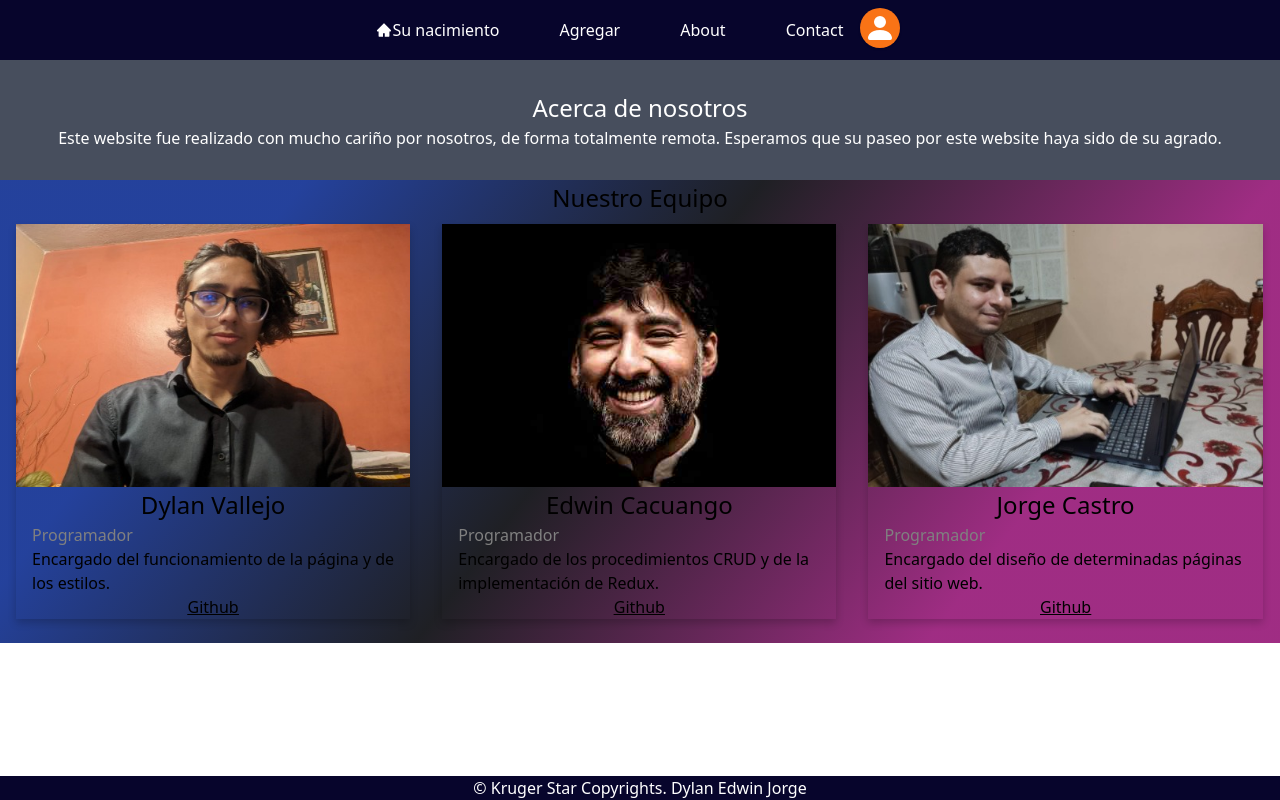
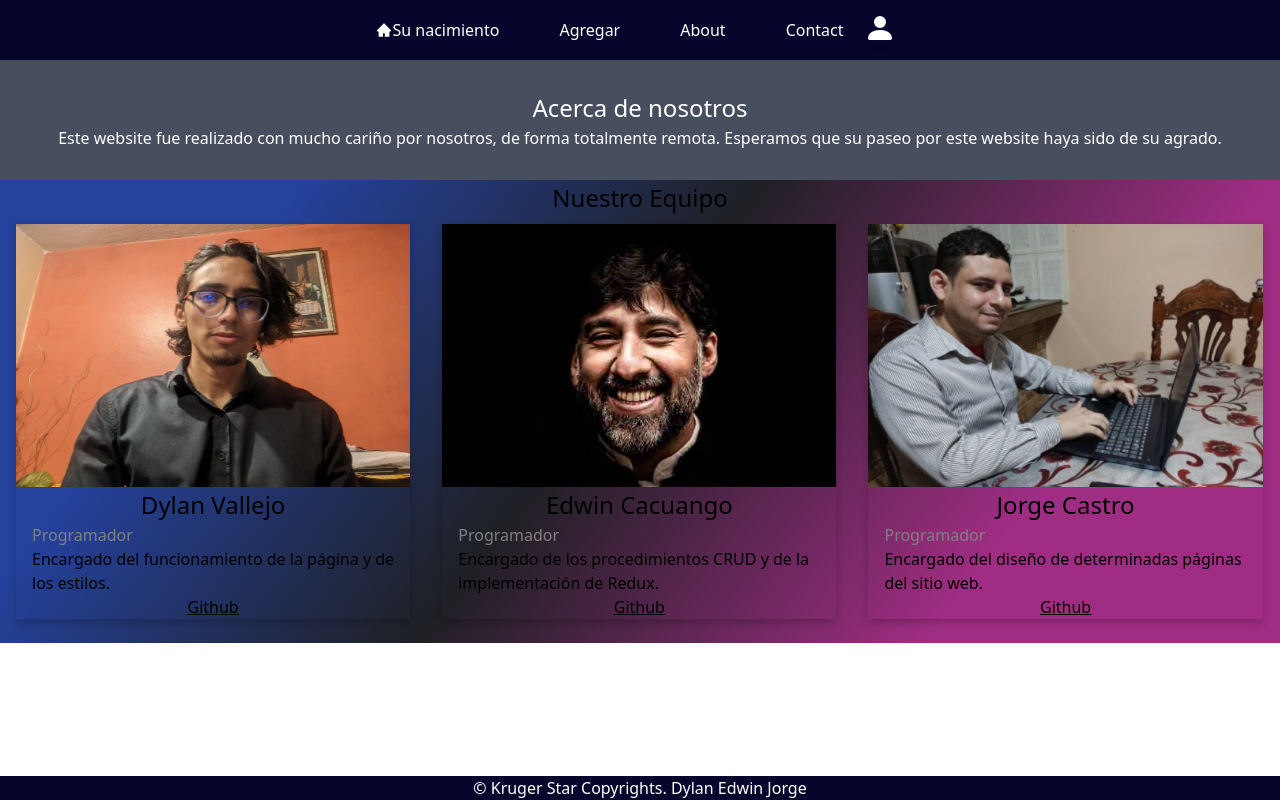
Before and after one commit to DylanVallejo/kruger-grupal-project, a React (Create React App) app: page /about in a window 1280 px wide. Built offline with nearby package versions, Linux system fonts and the light colour scheme; no server answers.

Commit message:
Eliminada color en account logo

```diff
--- a/src/components/Navbar.jsx
+++ b/src/components/Navbar.jsx
@@ -101,7 +101,7 @@ export const NavMobile = () => {
           Contact
         </NavLink>
       </div>
-      <Profile addstyles="border rounded bg-transparent border-[0] shadow-none flex items-center justify-center gap-2 text-xl text-center text-black font-semibold" />
+      <Profile addstyles="border rounded bg-none border-[0] shadow-none flex items-center justify-center gap-2 text-xl text-center text-black font-semibold" />
     </nav>
   );
 };
--- a/src/components/Profile.jsx
+++ b/src/components/Profile.jsx
@@ -20,7 +20,7 @@ const Profile = ({ addstyles }) => {
   return (
     <>
       <button
-        className={`bg-orange-500 text-white active:bg-orange-600 font-bold uppercase text-sm p-1 rounded-full shadow hover:shadow-lg outline-none focus:outline-none mr-1 mb-1 ease-linear transition-all duration-150 ${addstyles}`}
+        className={`text-white active:bg-orange-600 font-bold uppercase text-sm p-1 rounded-full shadow hover:shadow-lg outline-none focus:outline-none mr-1 mb-1 ease-linear transition-all duration-150 ${addstyles}`}
         type="button"
         onClick={() => setShowModal(true)}
       >
```
